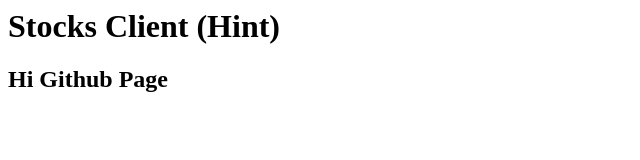
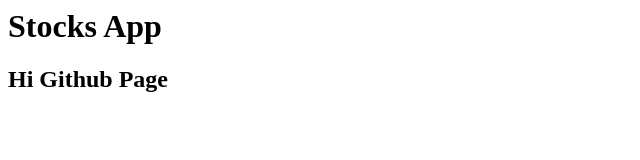
Before and after one commit to aniketpaul1592/aniketpaul1592.github.io, a plain HTML site: page index.html in a window 1280 px wide. Shown: the whole page, without its empty margins (0-640 px from the left). Drawn offline with Linux system fonts and the light colour scheme.

Commit message:
Testing Github Pages settings

```diff
--- a/index.html
+++ b/index.html
@@ -4,7 +4,7 @@
   <title>Stocks Test - Simple Client</title>
 </head>
 <body>
-  <h1>Stocks Client (Hint)</h1>
+  <h1>Stocks App</h1>
   <h2>Hi Github Page</h2>
 </body>
 </html>
```
